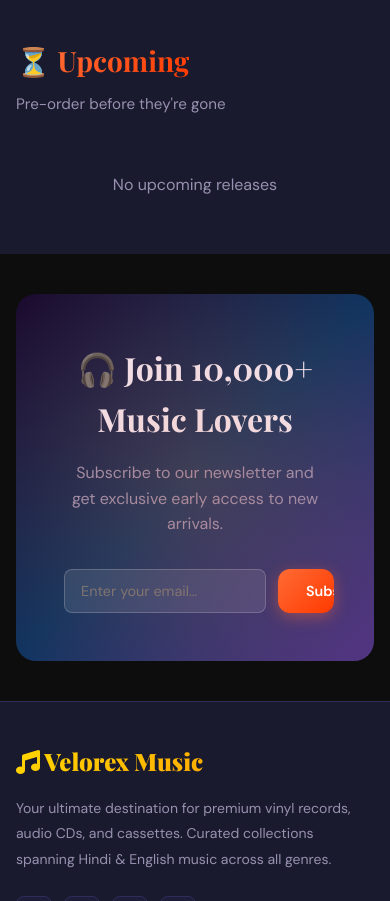
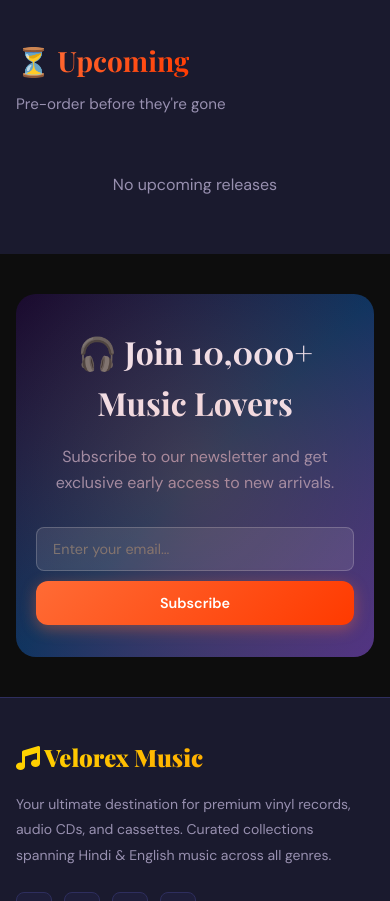
Before and after one commit to aijazamaankhan/velorexmusic-new, a PHP site: page / in a window 390 px wide. Shown: the part 2728-3629 px from the top of the page. Run offline with PHP 8.4, Linux system fonts and the light colour scheme; data that the repository does not hold is empty; some libraries are stand-ins or nearby versions.

Commit message:
feat: refactor newsletter section with dedicated styles for improved mobile responsiveness

```diff
--- a/index.html
+++ b/index.html
@@ -170,12 +170,12 @@
 
       <section class="section">
         <div class="container">
-          <div style="background: var(--vinyl-gradient); border-radius: var(--radius-lg); padding: 3rem; text-align: center; position: relative; overflow: hidden;">
+          <div class="newsletter-card">
             <div style="position:absolute;inset:0;background:radial-gradient(ellipse at center, rgba(255,107,53,0.2), transparent);pointer-events:none;"></div>
             <h2 style="font-family:var(--font-display);font-size:2rem;margin-bottom:1rem;">🎧 Join 10,000+ Music Lovers</h2>
             <p style="color:var(--text-muted);margin-bottom:2rem;max-width:500px;margin-left:auto;margin-right:auto;">Subscribe to our newsletter and get exclusive early access to new arrivals.</p>
-            <div style="display:flex;max-width:400px;margin:0 auto;gap:0.75rem;">
-              <input type="email" placeholder="Enter your email..." style="flex:1;background:rgba(255,255,255,0.1);border:1px solid rgba(255,255,255,0.2);border-radius:8px;color:white;padding:0.75rem 1rem;font-size:0.9rem;">
+            <div class="newsletter-form">
+              <input type="email" placeholder="Enter your email...">
               <button class="btn btn-primary">Subscribe</button>
             </div>
           </div>
--- a/src/styles/pages/storefront.css
+++ b/src/styles/pages/storefront.css
@@ -454,6 +454,49 @@ textarea.form-control { resize: vertical; min-height: 100px; }
 .breadcrumb a { color: var(--secondary); }
 .breadcrumb a:hover { text-decoration: underline; }
 
+/* ---- Newsletter card (home page) ---------------------------------------- */
+/* The card was inline-styled in index.html — moved here so the input + button
+   row can collapse on mobile. Before this rule the row stayed flex even at
+   400px and the "Subscribe" button got clipped by the parent's overflow:hidden
+   (the input's flex:1 starved the button of width). */
+.newsletter-card {
+  background: var(--vinyl-gradient);
+  border-radius: var(--radius-lg);
+  padding: 3rem;
+  text-align: center;
+  position: relative;
+  overflow: hidden;
+}
+.newsletter-form {
+  display: flex;
+  max-width: 400px;
+  margin: 0 auto;
+  gap: 0.75rem;
+}
+.newsletter-form input[type="email"] {
+  flex: 1;
+  min-width: 0; /* lets flex shrink properly inside the form */
+  background: rgba(255, 255, 255, 0.1);
+  border: 1px solid rgba(255, 255, 255, 0.2);
+  border-radius: 8px;
+  color: white;
+  padding: 0.75rem 1rem;
+  font-size: 0.9rem;
+}
+.newsletter-form .btn { flex-shrink: 0; }
+
+@media (max-width: 600px) {
+  .newsletter-card { padding: 2rem 1.25rem; }
+  .newsletter-form {
+    flex-direction: column;
+    gap: 0.6rem;
+  }
+  .newsletter-form .btn {
+    width: 100%;
+    justify-content: center;
+  }
+}
+
 /* ---- Footer ------------------------------------------------------------- */
 .footer { background: var(--surface); border-top: 1px solid var(--border); padding: 4rem 0 2rem; margin-top: auto; }
 .footer-grid { display: grid; grid-template-columns: 2fr 1fr 1fr 1fr; gap: 3rem; margin-bottom: 3rem; }
```
